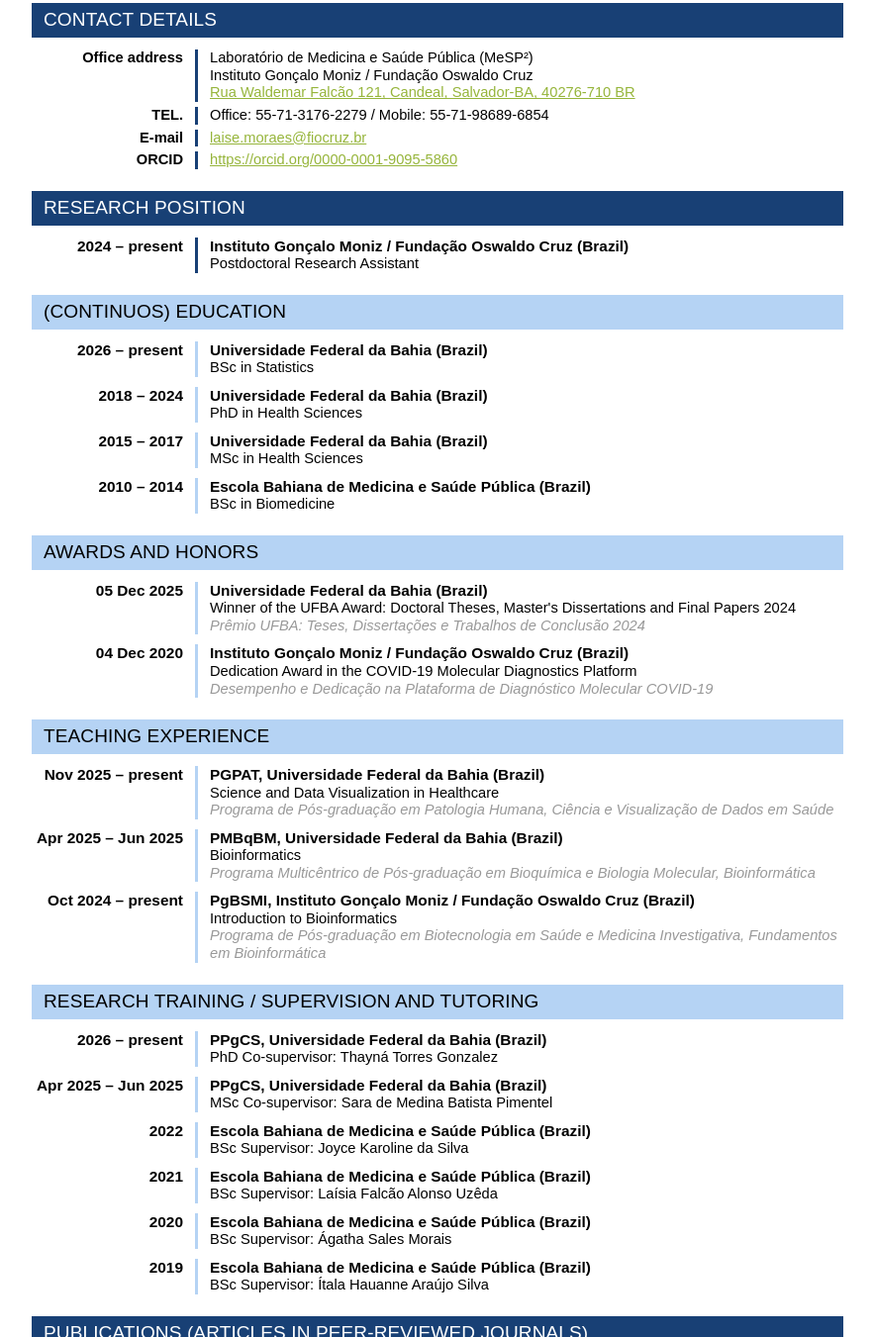
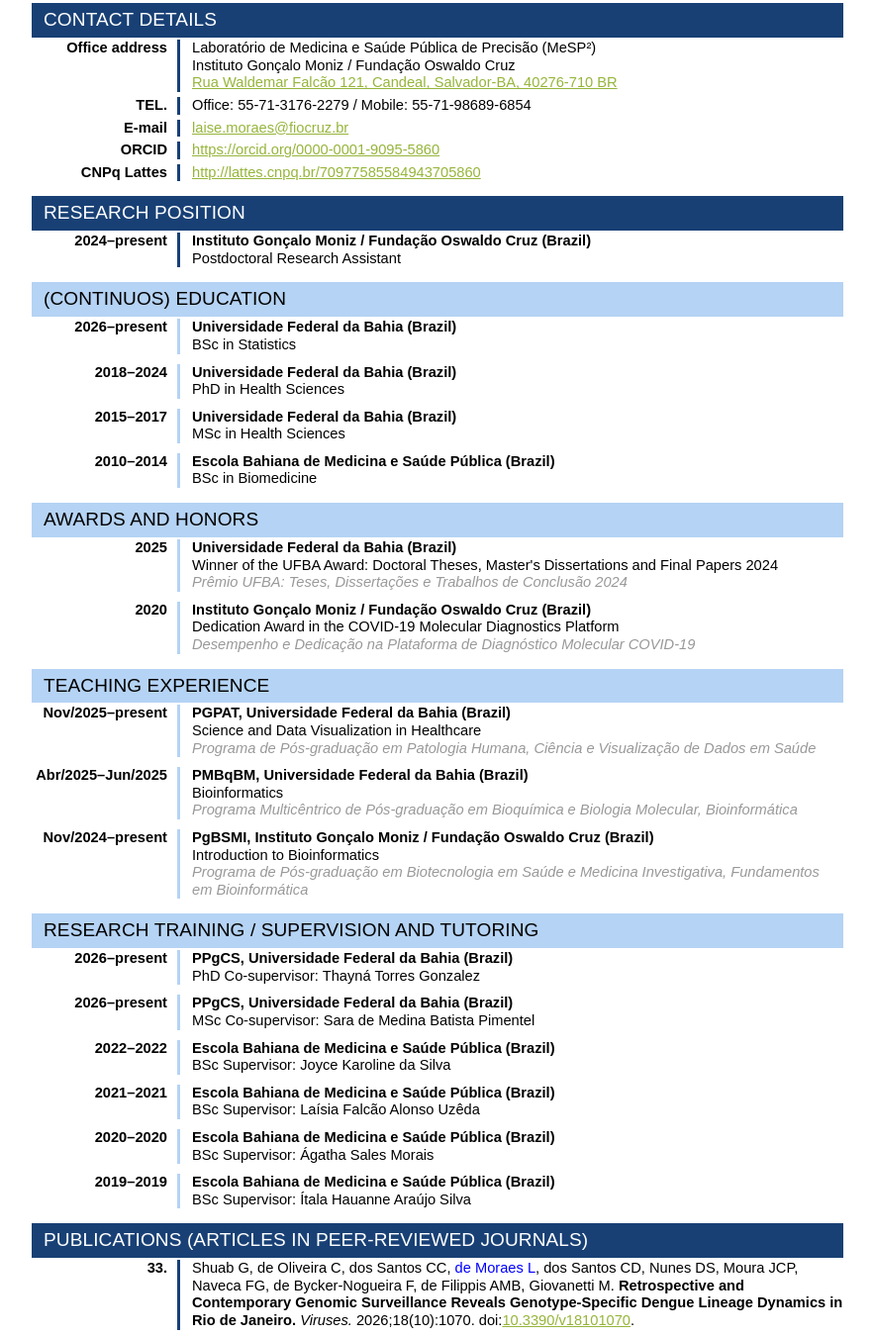
Before and after one commit to lpmor22/lpmor22.github.io, a plain HTML site: page index.html in a window 1280 px wide. Shown: the part 140-1491 px from the top of the page at 99% size, without its empty margins (198-1081 px from the left). Drawn offline with Linux system fonts and the light colour scheme.

Commit message:
v2026.10.05

```diff
--- a/index.html
+++ b/index.html
@@ -1,9 +1,9 @@
 <!DOCTYPE html>
-<html lang="pt-BR">
+<html lang="en">
 <head>
     <meta charset="UTF-8">
     <meta name="viewport" content="width=device-width, initial-scale=1.0">
-    <title>LdM CV</title>
+    <title>LdM-CV-</title>
     <style>
         * { box-sizing: border-box; margin: 0; padding: 0; }
         body {
@@ -37,17 +37,16 @@
             font-weight: normal;
             font-size: 1.3em;
             padding: 6px 12px;
-            margin-top: 22px;
-            margin-bottom: 12px;
+            margin-top: 15px;
+            margin-bottom: 2px;
             letter-spacing: 0.1px;
         }
         .section-bar.light { background-color: #B5D3F4; color: #000000; }
         .entry { display: flex; margin-bottom: 10px; }
         .entry .date {
-            flex: 0 0 165px;
+            flex: 0 0 147px;
             font-weight: bold;
-            font-size: 1.05em;
-            padding-right: 12px;
+            padding-right: 10px;
             white-space: nowrap;
             text-align: right;
         }
@@ -62,7 +61,6 @@
         }
         .entry .content .inst {
             font-weight: bold;
-            font-size: 1.05em;
             display: block;
         }
         .entry .content .role { display: block; }
@@ -76,9 +74,9 @@
             margin-bottom: 5px;
         }
         .contact-grid .label {
-            flex: 0 0 165px;
+            flex: 0 0 147px;
             font-weight: bold;
-            padding-right: 12px;
+            padding-right: 10px;
             text-align: right;
         }
         .contact-grid .value {
@@ -97,12 +95,12 @@
             text-decoration: none;
         }
         .pub-list { list-style: none; padding-left: 0; }
-        .pub-list li { display: flex; margin-bottom: 10px; font-size: 10.5pt; }
+        .pub-list li { display: flex; margin-bottom: 10px; font-size: 11pt; }
         .pub-list li .num {
-            flex: 0 0 165px;
+            flex: 0 0 147px;
             font-weight: bold;
-            color: #000;
-            padding-right: 12px;
+            color: #000000;
+            padding-right: 10px;
             white-space: nowrap;
             text-align: right;
         }
@@ -121,6 +119,14 @@
         }
         .doi-link:hover { color: #7a942f; }
         em { font-style: italic; }
+
+		.last-updated {
+		margin-top: 40px;
+		font-size: 11pt;
+		color: #999999;
+		font-style: italic;
+		text-align: right;
+		}
     </style>
 </head>
 <body>
@@ -134,11 +140,10 @@
     <div class="contact-grid">
         <div class="label">Office address</div>
         <div class="value">
-            Laboratório de Medicina e Saúde Pública (MeSP²)<br>
+            Laboratório de Medicina e Saúde Pública de Precisão (MeSP²)<br>
             Instituto Gonçalo Moniz / Fundação Oswaldo Cruz<br>
             <a href="https://www.google.com/maps/search/?api=1&query=Rua+Waldemar+Falc%C3%A3o+121+Candeal+Salvador-BA+40276-710" target="_blank">
-  Rua Waldemar Falcão 121, Candeal, Salvador-BA, 40276-710 BR
-</a>
+			Rua Waldemar Falcão 121, Candeal, Salvador-BA, 40276-710 BR</a>
         </div>
     </div>
 
@@ -155,11 +160,15 @@
         <div class="label">ORCID</div>
         <div class="value"><a href="https://orcid.org/0000-0001-9095-5860" target="_blank">https://orcid.org/0000-0001-9095-5860</a></div>
     </div>
+    <div class="contact-grid">
+        <div class="label">CNPq Lattes</div>
+        <div class="value"><a href="http://lattes.cnpq.br/7097758558494370" target="_blank">http://lattes.cnpq.br/70977585584943705860</a></div>
+    </div>
 
     <!-- RESEARCH POSITION -->
     <div class="section-bar">RESEARCH POSITION</div>
     <div class="entry">
-        <div class="date">2024 – present</div>
+        <div class="date">2024–present</div>
         <div class="content">
             <span class="inst">Instituto Gonçalo Moniz / Fundação Oswaldo Cruz (Brazil)</span>
             <span class="role">Postdoctoral Research Assistant</span>
@@ -169,28 +178,28 @@
     <!-- (CONTINUOS) EDUCATION -->
     <div class="section-bar light">(CONTINUOS) EDUCATION</div>
     <div class="entry light">
-        <div class="date">2026 – present</div>
+        <div class="date">2026–present</div>
         <div class="content">
             <span class="inst">Universidade Federal da Bahia (Brazil)</span>
             <span class="role">BSc in Statistics</span>
         </div>
     </div>
     <div class="entry light">
-        <div class="date">2018 – 2024</div>
+        <div class="date">2018–2024</div>
         <div class="content">
             <span class="inst">Universidade Federal da Bahia (Brazil)</span>
             <span class="role">PhD in Health Sciences</span>
         </div>
     </div>
     <div class="entry light">
-        <div class="date">2015 – 2017</div>
+        <div class="date">2015–2017</div>
         <div class="content">
             <span class="inst">Universidade Federal da Bahia (Brazil)</span>
             <span class="role">MSc in Health Sciences</span>
         </div>
     </div>
     <div class="entry light">
-        <div class="date">2010 – 2014</div>
+        <div class="date">2010–2014</div>
         <div class="content">
             <span class="inst">Escola Bahiana de Medicina e Saúde Pública (Brazil)</span>
             <span class="role">BSc in Biomedicine</span>
@@ -200,7 +209,7 @@
     <!-- AWARDS AND HONORS -->
     <div class="section-bar light">AWARDS AND HONORS</div>
     <div class="entry light">
-        <div class="date">05 Dec 2025</div>
+        <div class="date">2025</div>
         <div class="content">
             <span class="inst">Universidade Federal da Bahia (Brazil)</span>
             <span class="role">Winner of the UFBA Award: Doctoral Theses, Master's Dissertations and Final Papers 2024</span>
@@ -208,7 +217,7 @@
         </div>
     </div>
     <div class="entry light">
-        <div class="date">04 Dec 2020</div>
+        <div class="date">2020</div>
         <div class="content">
             <span class="inst">Instituto Gonçalo Moniz / Fundação Oswaldo Cruz (Brazil)</span>
             <span class="role">Dedication Award in the COVID-19 Molecular Diagnostics Platform</span>
@@ -219,7 +228,7 @@
     <!-- TEACHING EXPERIENCE -->
     <div class="section-bar light">TEACHING EXPERIENCE</div>
     <div class="entry light">
-        <div class="date">Nov 2025 – present</div>
+        <div class="date">Nov/2025–present</div>
         <div class="content">
             <span class="inst">PGPAT, Universidade Federal da Bahia (Brazil)</span>
             <span class="role">Science and Data Visualization in Healthcare</span>
@@ -227,7 +236,7 @@
         </div>
     </div>
     <div class="entry light">
-        <div class="date">Apr 2025 – Jun 2025</div>
+        <div class="date">Abr/2025–Jun/2025</div>
         <div class="content">
             <span class="inst">PMBqBM, Universidade Federal da Bahia (Brazil)</span>
             <span class="role">Bioinformatics</span>
@@ -235,7 +244,7 @@
         </div>
     </div>
     <div class="entry light">
-        <div class="date">Oct 2024 – present</div>
+        <div class="date">Nov/2024–present</div>
         <div class="content">
             <span class="inst">PgBSMI, Instituto Gonçalo Moniz / Fundação Oswaldo Cruz (Brazil)</span>
             <span class="role">Introduction to Bioinformatics</span>
@@ -246,42 +255,42 @@
     <!-- RESEARCH TRAINING / SUPERVISION AND TUTORING -->
     <div class="section-bar light">RESEARCH TRAINING / SUPERVISION AND TUTORING</div>
     <div class="entry light">
-        <div class="date">2026 – present</div>
+        <div class="date">2026–present</div>
         <div class="content">
             <span class="inst">PPgCS, Universidade Federal da Bahia (Brazil)</span>
             <span class="role">PhD Co-supervisor: Thayná Torres Gonzalez</span>
         </div>
     </div>
     <div class="entry light">
-        <div class="date">Apr 2025 – Jun 2025</div>
+        <div class="date">2026–present</div>
         <div class="content">
             <span class="inst">PPgCS, Universidade Federal da Bahia (Brazil)</span>
             <span class="role">MSc Co-supervisor: Sara de Medina Batista Pimentel</span>
         </div>
     </div>
     <div class="entry light">
-        <div class="date">2022</div>
+        <div class="date">2022–2022</div>
         <div class="content">
             <span class="inst">Escola Bahiana de Medicina e Saúde Pública (Brazil)</span>
             <span class="role">BSc Supervisor: Joyce Karoline da Silva</span>
         </div>
     </div>
     <div class="entry light">
-        <div class="date">2021</div>
+        <div class="date">2021–2021</div>
         <div class="content">
             <span class="inst">Escola Bahiana de Medicina e Saúde Pública (Brazil)</span>
             <span class="role">BSc Supervisor: Laísia Falcão Alonso Uzêda</span>
         </div>
     </div>
     <div class="entry light">
-        <div class="date">2020</div>
+        <div class="date">2020–2020</div>
         <div class="content">
             <span class="inst">Escola Bahiana de Medicina e Saúde Pública (Brazil)</span>
             <span class="role">BSc Supervisor: Ágatha Sales Morais</span>
         </div>
     </div>
     <div class="entry light">
-        <div class="date">2019</div>
+        <div class="date">2019–2019</div>
         <div class="content">
             <span class="inst">Escola Bahiana de Medicina e Saúde Pública (Brazil)</span>
             <span class="role">BSc Supervisor: Ítala Hauanne Araújo Silva</span>
@@ -326,5 +335,9 @@
         <li><span class="num">1.</span><span class="ref">Vinhaes ES, Santos LA, Dias L, Andrade NA, Bezerra VH, de Carvalho AT, <span class="author-self">de Moraes L</span>, et al. <span class="article-title">Transient Hearing Loss in Adults Associated With Zika Virus Infection.</span> <em>Clin Infect Dis.</em> 2017 Mar 1;64(5):675-677. doi: <a class="doi-link" href="https://doi.org/10.1093/cid/ciw770" target="_blank">10.1093/cid/ciw770</a>.</span></li>
     </ol>
 
+	<div class="last-updated">
+		Last updated: Nov 3, 2026
+	</div>
+
 </body>
 </html>
```
